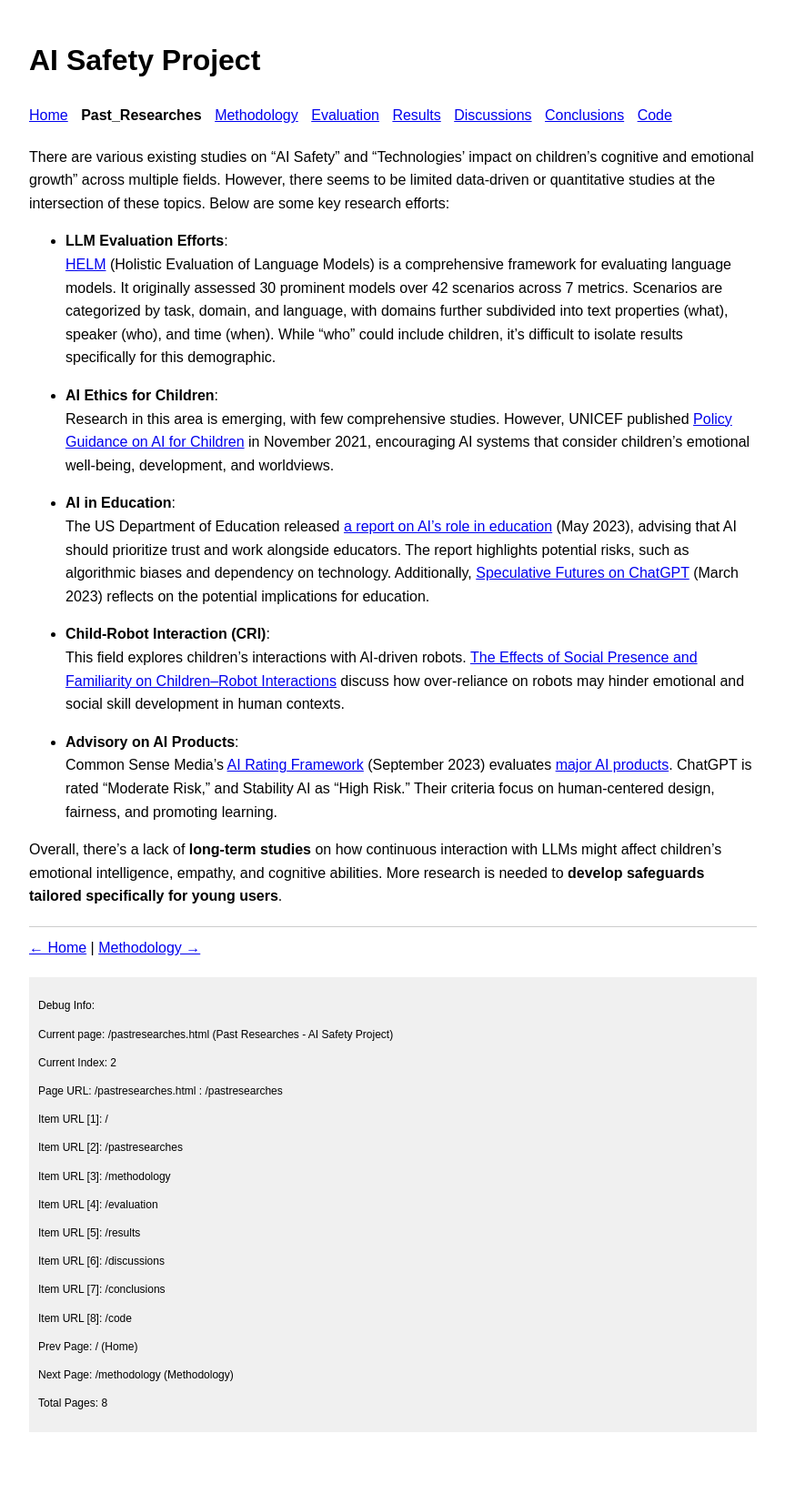
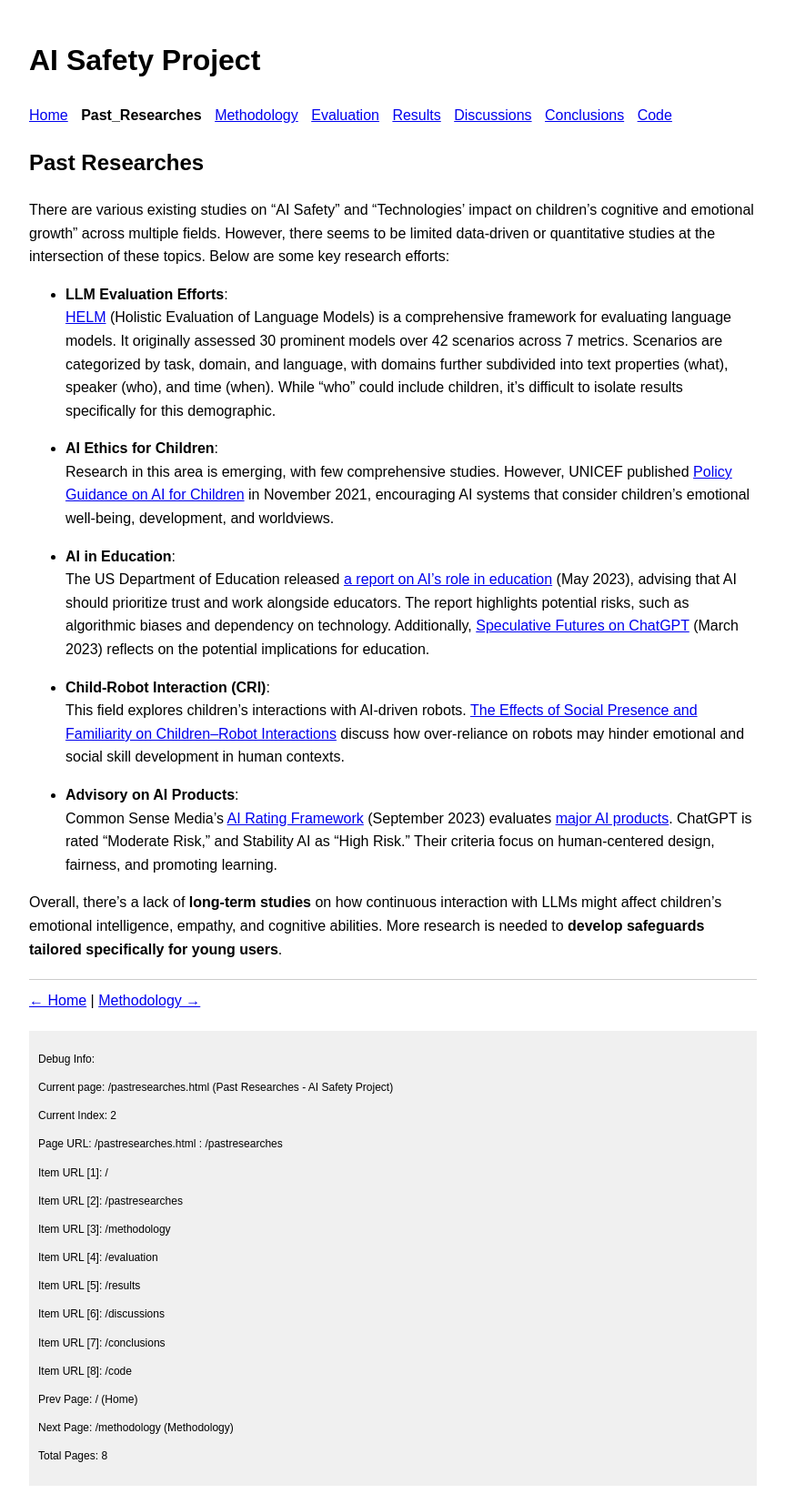
Before and after one commit to nidone/AI-Safety-Project, a Jekyll site: the page built from pastresearches.md, in a window 1280 px wide. Shown: the whole page at 91% size, without its empty margins (208-1071 px from the left). Built offline with Jekyll 4.4.1, drawn with Linux system fonts in a browser that asks for light colours; before the commit the page ends 1594 px from its top, so only the background shows below that.

Commit message:
Update pastresearches.md

```diff
--- a/pastresearches.md
+++ b/pastresearches.md
@@ -2,6 +2,8 @@
 layout: default
 title: Past Researches - AI Safety Project
 ---
+
+## Past Researches
 
 There are various existing studies on "AI Safety" and "Technologies’ impact on children’s cognitive and emotional growth" across multiple fields. However, there seems to be limited data-driven or quantitative studies at the intersection of these topics. Below are some key research efforts:
 
```
